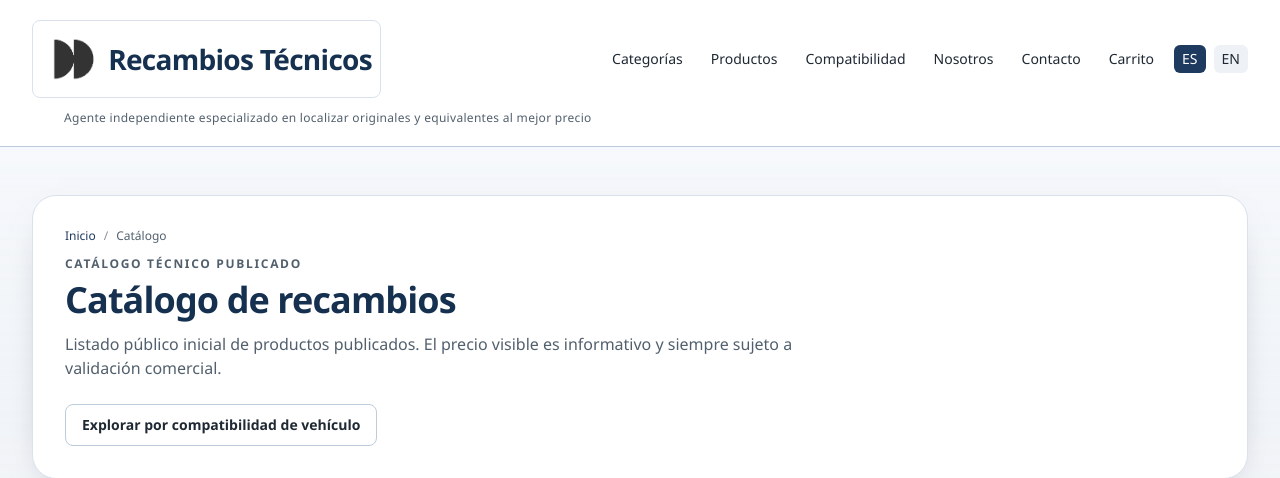
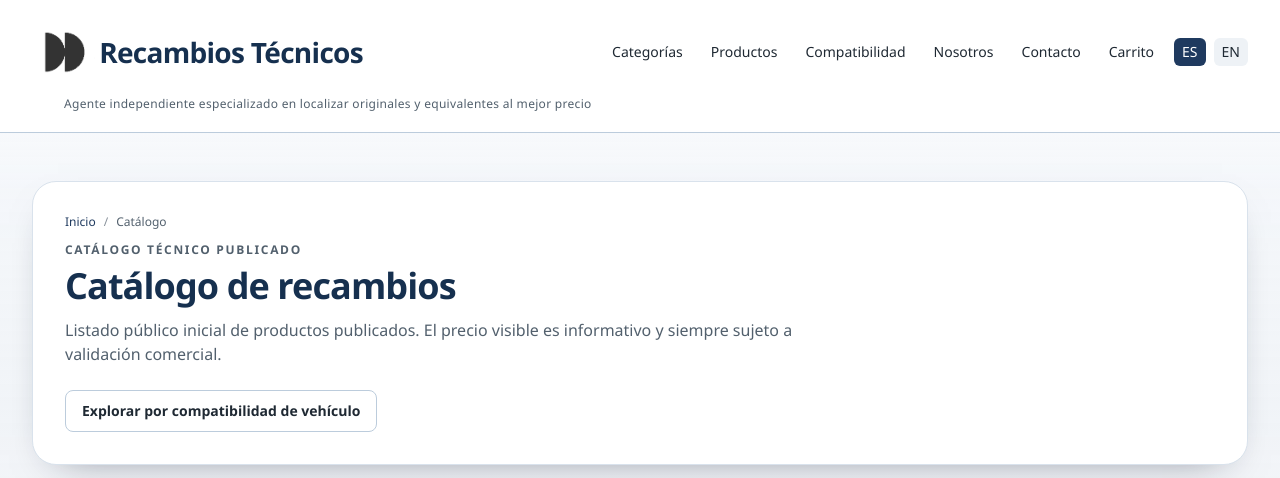
Before and after one commit to jonsande/recambios, a Django app: page /es/productos/ in a window 1280 px wide. Shown: the top 478 px of the page. Run offline with Django 5.2, Linux system fonts and the light colour scheme; data that the repository does not hold is empty.

Commit message:
mejorndo front 003b

```diff
--- a/src/static/css/input.css
+++ b/src/static/css/input.css
@@ -121,7 +121,7 @@
   }
 
   .site-brand {
-    @apply inline-flex max-w-[78vw] min-w-0 shrink-0 items-center gap-0 rounded-lg border border-border bg-surface-elevated px-2 py-1.5 no-underline transition-colors hover:border-accent sm:max-w-none;
+    @apply inline-flex max-w-[78vw] min-w-0 shrink-0 items-center gap-0 p-0 no-underline sm:max-w-none;
   }
 
   .site-brand-icon {
--- a/src/static/css/output.css
+++ b/src/static/css/output.css
@@ -1317,22 +1317,8 @@
     flex-shrink: 0;
     align-items: center;
     gap: calc(var(--spacing) * 0);
-    border-radius: var(--radius-lg);
-    border-style: var(--tw-border-style);
-    border-width: 1px;
-    border-color: var(--color-border);
-    background-color: var(--color-surface-elevated);
-    padding-inline: calc(var(--spacing) * 2);
-    padding-block: calc(var(--spacing) * 1.5);
+    padding: calc(var(--spacing) * 0);
     text-decoration-line: none;
-    transition-property: color, background-color, border-color, outline-color, text-decoration-color, fill, stroke, --tw-gradient-from, --tw-gradient-via, --tw-gradient-to;
-    transition-timing-function: var(--tw-ease, var(--default-transition-timing-function));
-    transition-duration: var(--tw-duration, var(--default-transition-duration));
-    &:hover {
-      @media (hover: hover) {
-        border-color: var(--color-accent);
-      }
-    }
     @media (width >= 40rem) {
       max-width: none;
     }
```
